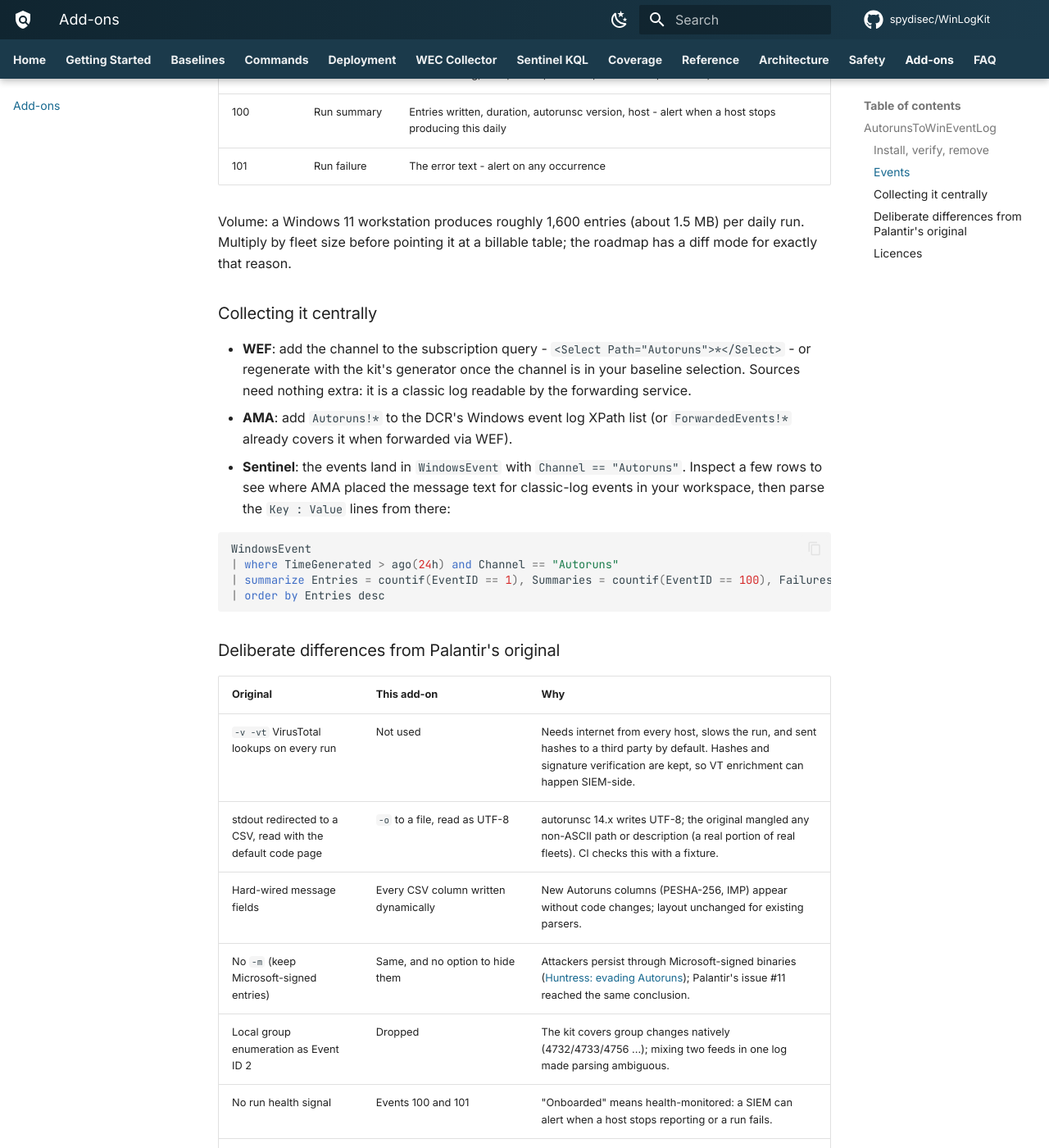
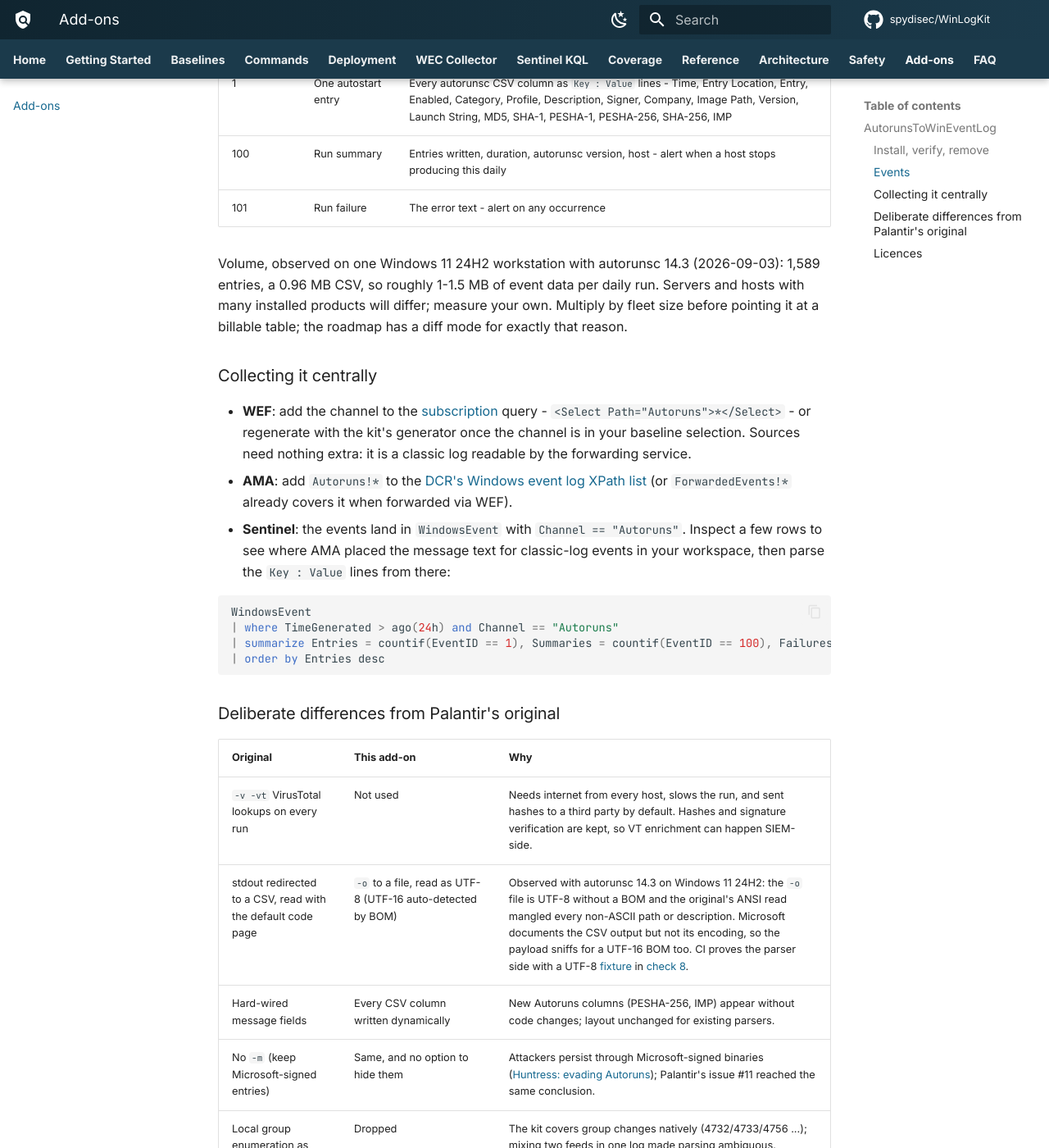
Before and after one commit to spydisec/WinLogKit, an MkDocs documentation site: the page built from docs/addons.md, in a window 1280 px wide and 1400 px high, scrolled down 1575 px. Shown: the whole window at 82% size. Built offline with MkDocs 1.6.1 and Material for MkDocs 9.7.7, drawn with Linux system fonts in a browser that asks for light colours; comment, search, counter and statistics services are not loaded; some of the changed text lies outside the part shown.

Commit message:
Address CodeRabbit review on the Autoruns add-on
- Payload fails on a non-zero autorunsc exit code (0 = success, -1/2
  observed on error) so a partial scan produces an ID 101 failure, never
  a false ID 100 success; UTF-16 BOM sniff added so a future output
  encoding change still parses
- Every "closes the gap" claim reworded as what it is: a daily inventory
  that partially mitigates the registry-autorun gap, not SACL-grade
  change auditing (architecture, safety, FAQ, README, changelog, docs)
- FAQ no-network answer now lists both optional downloads (WELA and
  autorunsc) with their offline alternatives
- Docs claims sourced or qualified: sizing figures labelled as observed
  on one Win11 24H2 host with autorunsc 14.3, the 512 KB classic default
  cited to the .NET EventLog docs, UTF-8 behaviour stated as observed
  with fixture/harness links, *-EventLog cmdlets cited to the 5.1-only
  module page, WEF and AMA instructions linked to Microsoft docs
- Folder README states its commands run from that folder

Co-Authored-By: Claude Fable 5.1 <noreply@anthropic.com>

```diff
--- a/docs/addons.md
+++ b/docs/addons.md
@@ -18,9 +18,12 @@ yesterday's, alert on an unsigned binary in a Run key, pivot on a hash.
 **Why it is an add-on and not a baseline setting:** the kit's core is
 native configuration only. Registry autostart locations are the one
 [Persistence gap](architecture.md#behaviour-category-mapping) native
-auditing cannot close without per-key SACLs, and Autoruns is the
+auditing cannot cover without per-key SACLs, and Autoruns is the
 long-standing answer to it - but it is a Sysinternals binary, so it lives
-here, opt-in, clearly labelled.
+here, opt-in, clearly labelled. Be precise about what it gives you: a
+**daily inventory** (what is persisted right now, diffable day to day),
+not real-time change auditing. A change made and reverted between two
+runs is invisible to it; only a registry SACL sees that.
 
 **Origin and credit:** a rewrite of Palantir's
 [AutorunsToWinEventLog](https://github.com/palantir/windows-event-forwarding/tree/master/AutorunsToWinEventLog)
@@ -75,18 +78,23 @@ Get-WinEvent -FilterHashtable @{ LogName = 'Autoruns'; Id = 100 } -MaxEvents 1
 | 100 | Run summary | Entries written, duration, autorunsc version, host - alert when a host stops producing this daily |
 | 101 | Run failure | The error text - alert on any occurrence |
 
-Volume: a Windows 11 workstation produces roughly 1,600 entries (about
-1.5 MB) per daily run. Multiply by fleet size before pointing it at a
+Volume, observed on one Windows 11 24H2 workstation with autorunsc 14.3
+(2026-09-03): 1,589 entries, a 0.96 MB CSV, so roughly 1-1.5 MB of event
+data per daily run. Servers and hosts with many installed products will
+differ; measure your own. Multiply by fleet size before pointing it at a
 billable table; the roadmap has a diff mode for exactly that reason.
 
 ### Collecting it centrally
 
-- **WEF**: add the channel to the subscription query -
-  `<Select Path="Autoruns">*</Select>` - or regenerate with the kit's
-  generator once the channel is in your baseline selection. Sources need
-  nothing extra: it is a classic log readable by the forwarding service.
-- **AMA**: add `Autoruns!*` to the DCR's Windows event log XPath list (or
-  `ForwardedEvents!*` already covers it when forwarded via WEF).
+- **WEF**: add the channel to the
+  [subscription](https://learn.microsoft.com/windows/win32/wec/setting-up-a-source-initiated-subscription)
+  query - `<Select Path="Autoruns">*</Select>` - or regenerate with the
+  kit's generator once the channel is in your baseline selection. Sources
+  need nothing extra: it is a classic log readable by the forwarding
+  service.
+- **AMA**: add `Autoruns!*` to the
+  [DCR's Windows event log XPath list](https://learn.microsoft.com/azure/azure-monitor/agents/data-collection-windows-events)
+  (or `ForwardedEvents!*` already covers it when forwarded via WEF).
 - **Sentinel**: the events land in `WindowsEvent` with `Channel ==
   "Autoruns"`. Inspect a few rows to see where AMA placed the message text
   for classic-log events in your workspace, then parse the `Key : Value`
@@ -104,15 +112,15 @@ WindowsEvent
 | Original | This add-on | Why |
 |---|---|---|
 | `-v -vt` VirusTotal lookups on every run | Not used | Needs internet from every host, slows the run, and sent hashes to a third party by default. Hashes and signature verification are kept, so VT enrichment can happen SIEM-side. |
-| stdout redirected to a CSV, read with the default code page | `-o` to a file, read as UTF-8 | autorunsc 14.x writes UTF-8; the original mangled any non-ASCII path or description (a real portion of real fleets). CI checks this with a fixture. |
+| stdout redirected to a CSV, read with the default code page | `-o` to a file, read as UTF-8 (UTF-16 auto-detected by BOM) | Observed with autorunsc 14.3 on Windows 11 24H2: the `-o` file is UTF-8 without a BOM and the original's ANSI read mangled every non-ASCII path or description. Microsoft documents the CSV output but not its encoding, so the payload sniffs for a UTF-16 BOM too. CI proves the parser side with a UTF-8 [fixture](https://github.com/spydisec/WinLogKit/blob/main/tests/fixtures/autoruns-sample.csv) in [check 8](https://github.com/spydisec/WinLogKit/blob/main/tests/Invoke-KitChecks.ps1). |
 | Hard-wired message fields | Every CSV column written dynamically | New Autoruns columns (PESHA-256, IMP) appear without code changes; layout unchanged for existing parsers. |
 | No `-m` (keep Microsoft-signed entries) | Same, and no option to hide them | Attackers persist through Microsoft-signed binaries ([Huntress: evading Autoruns](https://github.com/huntresslabs/evading-autoruns)); Palantir's issue #11 reached the same conclusion. |
 | Local group enumeration as Event ID 2 | Dropped | The kit covers group changes natively (4732/4733/4756 ...); mixing two feeds in one log made parsing ambiguous. |
 | No run health signal | Events 100 and 101 | "Onboarded" means health-monitored: a SIEM can alert when a host stops reporting or a run fails. |
 | Download over HTTPS, no verification | Authenticode must be Valid and signed by Microsoft, or the file is removed | The binary runs as SYSTEM daily. |
 | `PROGRA~1` short path in the task action | Quoted full path under Program Files | Same admin-write-only location, without the 8.3 dependency. Never a user-writable folder for a SYSTEM task. |
-| Event log created on first run at the classic 512 KB default | Created and sized at install, overwrite-as-needed | The first run alone exceeds 512 KB; and "do not overwrite" retention is on the kit's never-do list. |
-| `Write-EventLog` / `New-EventLog` cmdlets | .NET `System.Diagnostics.EventLog` | Those cmdlets do not exist in PowerShell 7; the .NET API works on both engines. |
+| Event log created on first run at the classic default size | Created and sized at install (64 MB default, host-configurable via `-LogMaxMB`), overwrite-as-needed | A log created through the .NET API defaults to [512 KB](https://learn.microsoft.com/dotnet/api/system.diagnostics.eventlog.maximumkilobytes), which a single run exceeds; and "do not overwrite" retention is on the kit's never-do list. |
+| `Write-EventLog` / `New-EventLog` cmdlets | .NET `System.Diagnostics.EventLog` | Those cmdlets exist only in [Windows PowerShell 5.1](https://learn.microsoft.com/powershell/module/microsoft.powershell.management/write-eventlog?view=powershell-5.1) (the version picker on that page has no PowerShell 7 entry); the .NET API works on both engines. |
 | Install only | `-WhatIf`, `-Status`, `-Uninstall`, `-RunNow` | See before doing, prove it works, leave cleanly. |
 
 Not adopted from the original repo's open pull requests: switching the
```
Also changed, not shown: CHANGELOG.md (+3 -2 lines), README.md (+1 -1 lines), addons/AutorunsToWinEventLog/README.md (+2 -0 lines), docs/architecture.md (+1 -1 lines), docs/faq.md (+9 -5 lines), docs/safety.md (+3 -2 lines), 1 other file.
